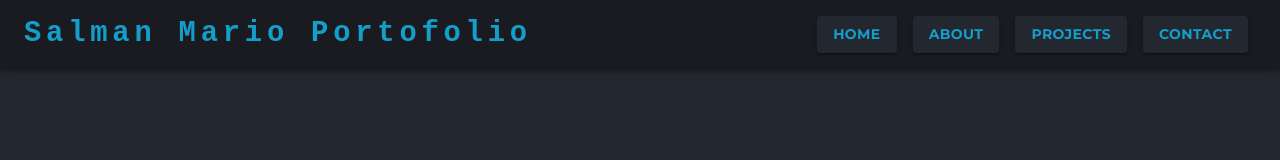
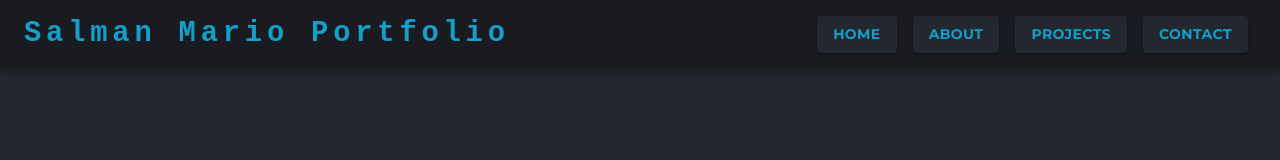
Before and after one commit to SalmanMario/PortfolioWebsite, a React (Vite) app: page / in a window 1280 px wide. Shown: the top 160 px of the page. Built offline with nearby package versions, Linux system fonts and the light colour scheme.

Commit message:
fixed misspeling

```diff
--- a/src/components/Appbar.tsx
+++ b/src/components/Appbar.tsx
@@ -42,7 +42,7 @@ export function Appbar() {
               textDecoration: "none",
             }}
           >
-            Salman Mario Portofolio
+            Salman Mario Portfolio
           </Typography>
           <Box sx={{ flexGrow: 1, display: { xs: "flex", md: "none" } }}>
             <IconButton
@@ -98,7 +98,7 @@ export function Appbar() {
               color: "#149ECA",
             }}
           >
-            Portofolio
+            Portfolio
           </Typography>
           <Box sx={{ ml: "auto", display: { xs: "none", md: "flex" } }}>
             {pages.map((page) => (
```
